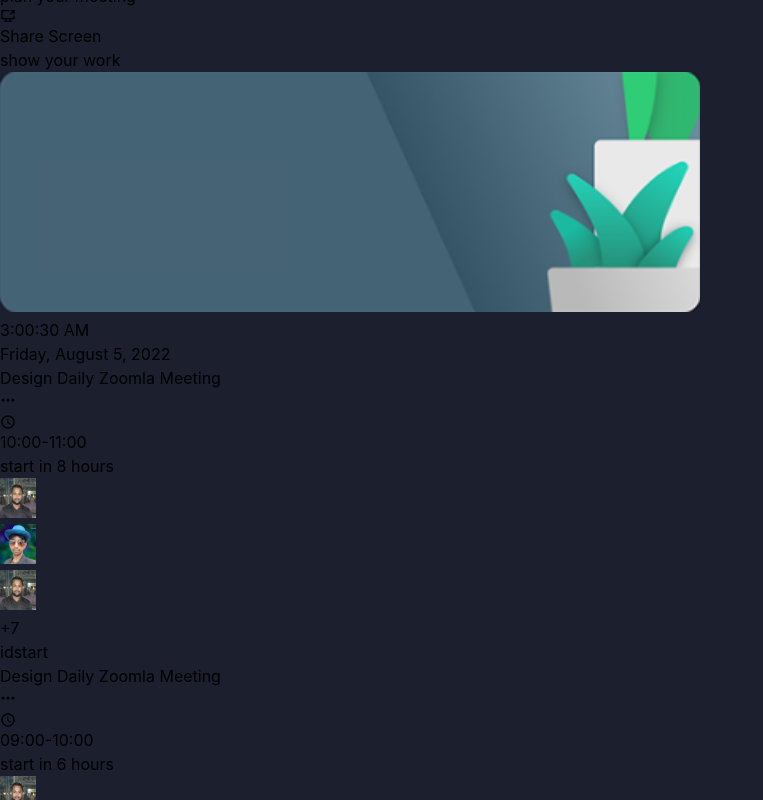
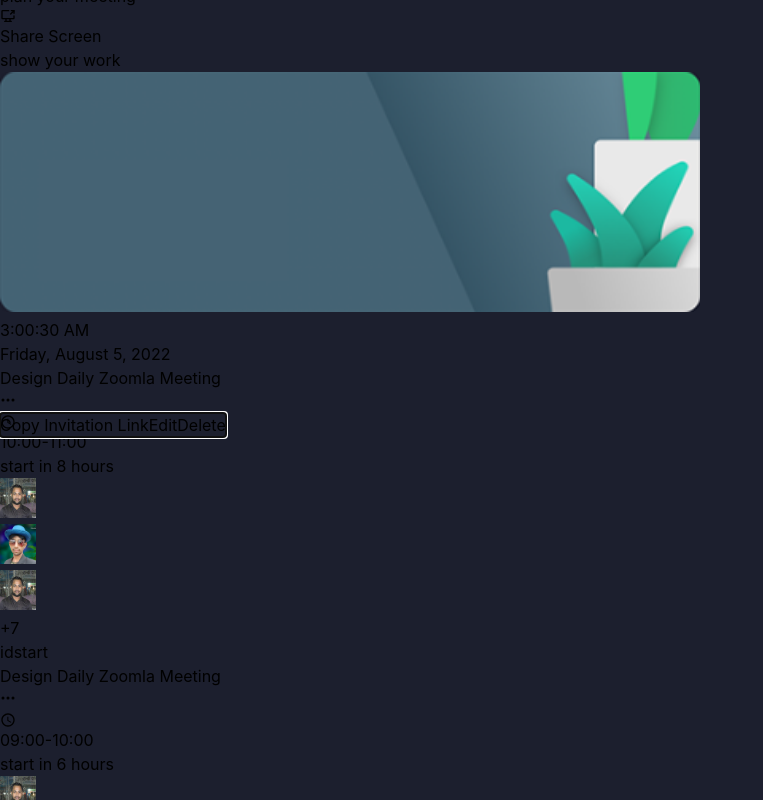
Before and after one commit to shakibdshy/Zoomla, a Next.js app: page /home in a window 1280 px wide. Both pictures are taken after a click on the button 8 px from the left and 826 px from the top of the page. Shown: the part 426-1226 px from the top of the page, without its empty margins (0-763 px from the left). Built offline with nearby package versions, Linux system fonts and the light colour scheme; what @material-tailwind/react would draw is missing.

Commit message:
Fixed ScheduleList and Include Dropdown Menu

```diff
--- a/components/ScheduleList.tsx
+++ b/components/ScheduleList.tsx
@@ -1,5 +1,5 @@
 import React from 'react'
-import { Button } from "@material-tailwind/react";
+import { Button, Menu, MenuHandler, MenuItem, MenuList } from "@material-tailwind/react";
 import Image from "next/image";
 import author from "../assets/shakib.jpg"
 import author2 from "../assets/rohul.png"
@@ -66,9 +66,16 @@ function ScheduleList () {
                                 <div className='flex justify-between items-center'>
                                     <h1 className="text-xl font-bold">{i.name}</h1>
                                     <div>
-                                        <div className="bg-base-200">
-                                            {!(asPath === '/meeting') && <Button size="sm" className="!text-grey-500 bg-[#272b39] border border-[#262938] text-xl shadow-md" variant="text"><BsThreeDots /></Button>}
-                                        </div>
+                                        <Menu>
+                                            <MenuHandler>
+                                                {!(asPath === '/meeting') && <Button size="sm" className="!text-grey-500 bg-[#272b39] border border-[#262938] text-xl shadow-md" variant="text"><BsThreeDots /></Button>}
+                                            </MenuHandler>
+                                            <MenuList className='bg-[#272b39] shadow-sm border-transparent'>
+                                                <MenuItem className='text-grey-400 hover:bg-[#242736] hover:text-grey-500 hover:shadow-md'>Copy Invitation Link</MenuItem>
+                                                <MenuItem className='text-grey-400 hover:bg-[#242736] hover:text-grey-500 hover:shadow-md'>Edit</MenuItem>
+                                                <MenuItem className='text-grey-400 hover:bg-[#242736] hover:text-grey-500 hover:shadow-md'>Delete</MenuItem>
+                                            </MenuList>
+                                        </Menu>
                                     </div>
                                 </div>
                                 <ul className="schedule-list-meta text-xs mt-2 text-grey-400 flex items-center gap-4">
@@ -99,7 +106,7 @@ function ScheduleList () {
                                         </div>}
                                     </div>
                                     <div>
-                                        <Button size="md" className="!text-grey-500 !px-3 bg-[#282c3a] border border-[#4d4c4c] mr-2 lowercase" variant="text">id</Button>
+                                        <Button size="md" className="!text-grey-500 !px-3 bg-[#282c3a] mr-2 lowercase" variant="text">id</Button>
                                         {!(asPath === '/meeting') && <Button variant="filled" className='bg-[#0e78f9] text-xl sm:!px-4 !px-3 capitalize'>start</Button>}
                                     </div>
                                 </div>
```
